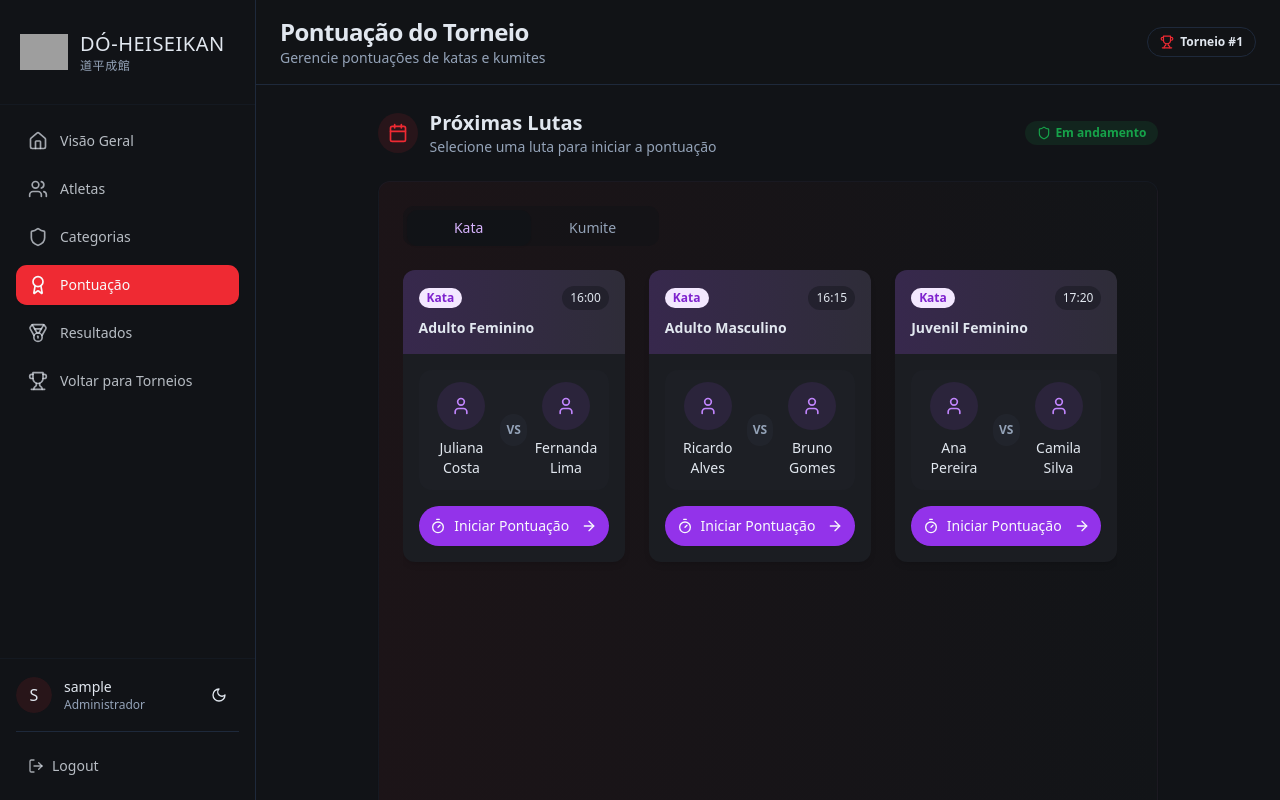
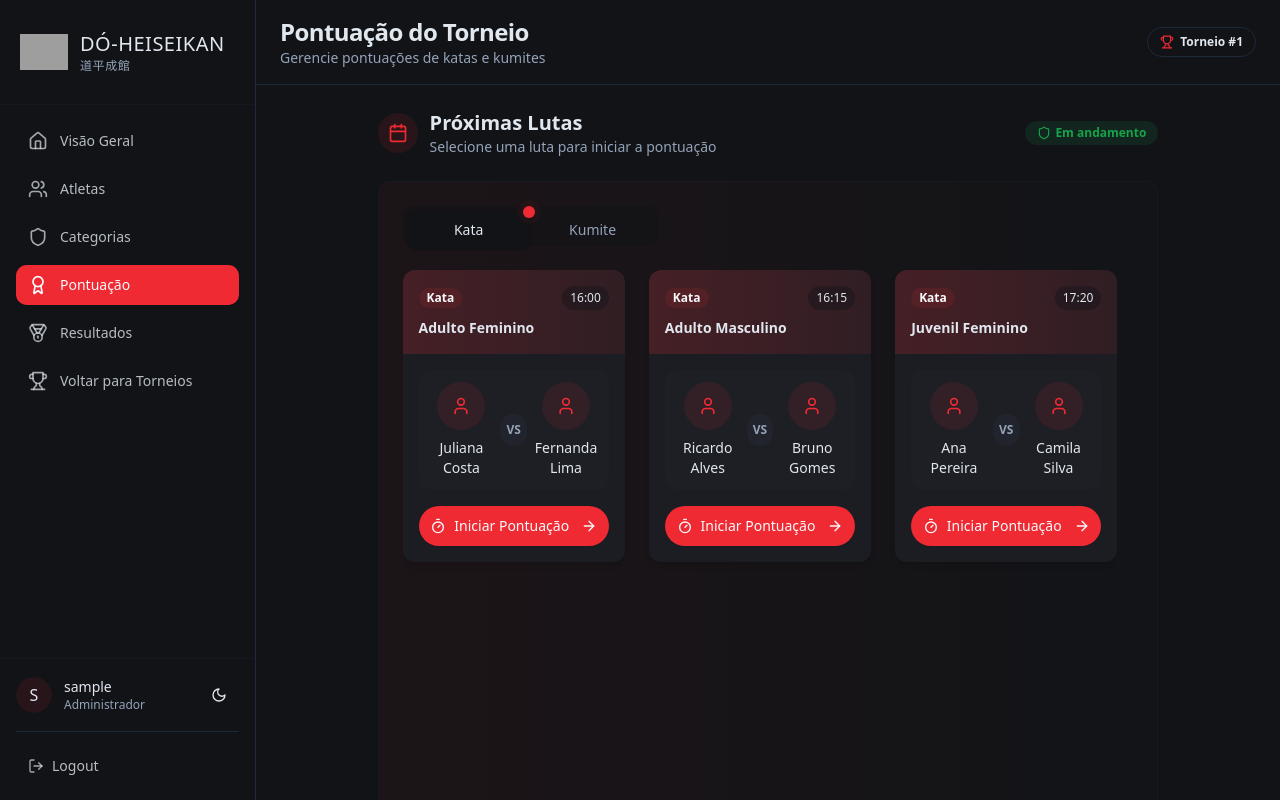
Before and after one commit to xaexae-ne-pae/sistema-karate-do-heiseikan, a React (Vite) app: page /torneios/1/pontuacao in a window 1280 px wide. Built offline with nearby package versions, Linux system fonts and the light colour scheme; sample sign-in values are in the browser's storage; grey boxes are pictures that could not be loaded.

Commit message:
feat: Improve match type differentiation and color scheme
- Improved visual distinction between Kata and Kumite tabs.
- Updated color scheme to align with the site's theme.

```diff
--- a/src/pages/TournamentScoring.tsx
+++ b/src/pages/TournamentScoring.tsx
@@ -90,14 +90,34 @@ const TournamentScoring = () => {
                 <TabsList className="grid grid-cols-2 mb-6 bg-background/50 p-1 w-64">
                   <TabsTrigger
                     value="kata"
-                    className={`text-sm rounded-md font-medium py-2 ${activeTab === "kata" ? "bg-purple-600/20 text-purple-700 dark:text-purple-300" : ""}`}
+                    className={`relative text-sm rounded-md font-medium py-2.5 px-4 ${
+                      activeTab === "kata"
+                        ? "bg-primary text-primary-foreground shadow-sm"
+                        : "hover:bg-muted/50"
+                    }`}
                   >
+                    {activeTab === "kata" && (
+                      <span className="absolute -top-1 -right-1 flex h-3 w-3">
+                        <span className="animate-ping absolute inline-flex h-full w-full rounded-full bg-primary opacity-75"></span>
+                        <span className="relative inline-flex rounded-full h-3 w-3 bg-primary"></span>
+                      </span>
+                    )}
                     Kata
                   </TabsTrigger>
                   <TabsTrigger
                     value="kumite"
-                    className={`text-sm rounded-md font-medium py-2 ${activeTab === "kumite" ? "bg-primary/20" : ""}`}
+                    className={`relative text-sm rounded-md font-medium py-2.5 px-4 ${
+                      activeTab === "kumite"
+                        ? "bg-primary text-primary-foreground shadow-sm"
+                        : "hover:bg-muted/50"
+                    }`}
                   >
+                    {activeTab === "kumite" && (
+                      <span className="absolute -top-1 -right-1 flex h-3 w-3">
+                        <span className="animate-ping absolute inline-flex h-full w-full rounded-full bg-primary opacity-75"></span>
+                        <span className="relative inline-flex rounded-full h-3 w-3 bg-primary"></span>
+                      </span>
+                    )}
                     Kumite
                   </TabsTrigger>
                 </TabsList>
@@ -110,9 +130,9 @@ const TournamentScoring = () => {
                           key={match.id}
                           className="overflow-hidden border-0 shadow-md hover:shadow-lg transition-all duration-300 hover:translate-y-[-2px] flex flex-col hover-glow"
                         >
-                          <div className="bg-gradient-to-r from-purple-500/20 to-purple-300/10 p-4">
+                          <div className="bg-gradient-to-r from-primary/20 to-primary/10 p-4">
                             <div className="flex justify-between items-center mb-2">
-                              <Badge className="capitalize text-xs px-2 py-0.5 rounded-md bg-purple-100 text-purple-700 border-purple-200">
+                              <Badge className="capitalize text-xs px-2 py-0.5 rounded-md bg-primary/10 text-primary dark:text-primary-foreground border-primary/20">
                                 Kata
                               </Badge>
                               <div className="flex items-center gap-1 text-xs font-medium bg-background/40 px-2 py-1 rounded-full">
@@ -125,8 +145,8 @@ const TournamentScoring = () => {
                           <div className="p-4 flex-1 flex flex-col">
                             <div className="grid grid-cols-5 items-center gap-2 bg-muted/20 p-3 rounded-lg mb-auto">
                               <div className="col-span-2 flex flex-col items-center text-center">
-                                <div className="w-12 h-12 rounded-full bg-purple-500/10 flex items-center justify-center mb-2">
-                                  <User className="h-5 w-5 text-purple-600 dark:text-purple-400" />
+                                <div className="w-12 h-12 rounded-full bg-primary/10 flex items-center justify-center mb-2">
+                                  <User className="h-5 w-5 text-primary" />
                                 </div>
                                 <span className="font-medium text-sm">{match.athlete1}</span>
                               </div>
@@ -138,15 +158,15 @@ const TournamentScoring = () => {
                               </div>
 
                               <div className="col-span-2 flex flex-col items-center text-center">
-                                <div className="w-12 h-12 rounded-full bg-purple-500/10 flex items-center justify-center mb-2">
-                                  <User className="h-5 w-5 text-purple-600 dark:text-purple-400" />
+                                <div className="w-12 h-12 rounded-full bg-primary/10 flex items-center justify-center mb-2">
+                                  <User className="h-5 w-5 text-primary" />
                                 </div>
                                 <span className="font-medium text-sm">{match.athlete2}</span>
                               </div>
                             </div>
 
                             <Button
-                              className="mt-4 gap-2 bg-purple-600 hover:bg-purple-700 shadow-sm rounded-full py-2.5 text-sm font-medium group"
+                              className="mt-4 gap-2 bg-primary hover:bg-primary/90 shadow-sm rounded-full py-2.5 text-sm font-medium group"
                               onClick={() => handleStartMatch(match.id)}
                             >
                               <Timer className="h-4 w-4" />
@@ -168,9 +188,9 @@ const TournamentScoring = () => {
                           key={match.id}
                           className="overflow-hidden border-0 shadow-md hover:shadow-lg transition-all duration-300 hover:translate-y-[-2px] flex flex-col hover-glow"
                         >
-                          <div className="bg-gradient-to-r from-primary/20 to-primary/5 p-4">
+                          <div className="bg-gradient-to-r from-primary/20 to-primary/10 p-4">
                             <div className="flex justify-between items-center mb-2">
-                              <Badge className="capitalize text-xs px-2 py-0.5 rounded-md">
+                              <Badge className="capitalize text-xs px-2 py-0.5 rounded-md bg-primary/10 text-primary dark:text-primary-foreground border-primary/20">
                                 Kumite
                               </Badge>
                               <div className="flex items-center gap-1 text-xs font-medium bg-background/40 px-2 py-1 rounded-full">
@@ -204,7 +224,7 @@ const TournamentScoring = () => {
                             </div>
 
                             <Button
-                              className="mt-4 gap-2 shadow-sm rounded-full py-2.5 text-sm font-medium group"
+                              className="mt-4 gap-2 bg-primary hover:bg-primary/90 shadow-sm rounded-full py-2.5 text-sm font-medium group"
                               onClick={() => handleStartMatch(match.id)}
                             >
                               <Timer className="h-4 w-4" />
```
